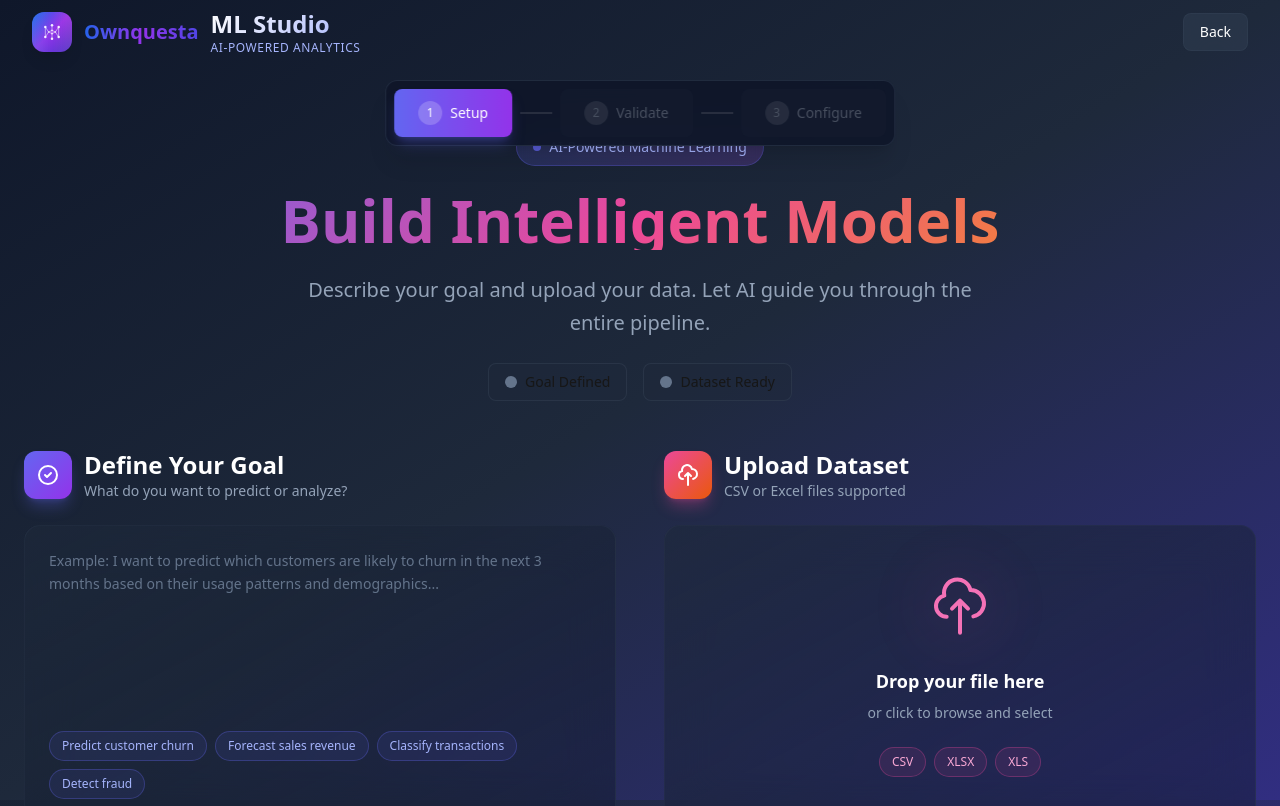
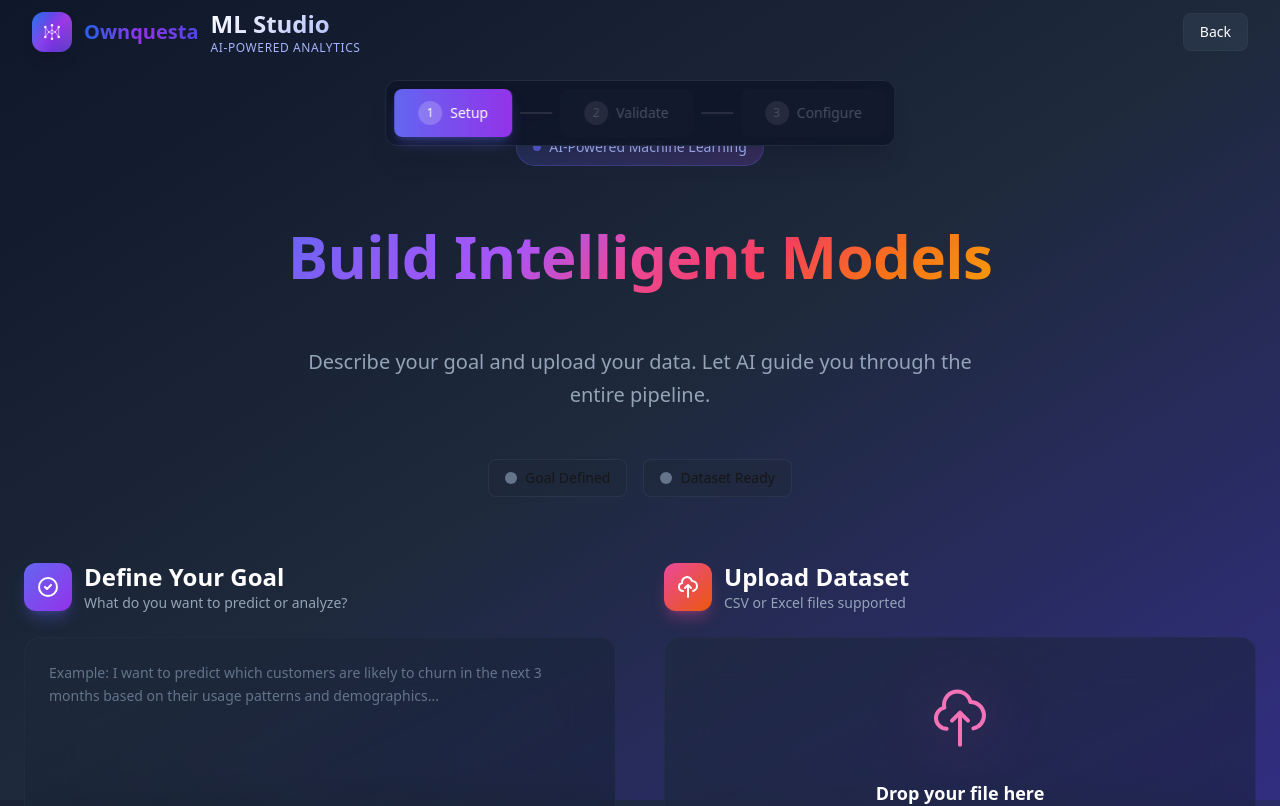
Before and after one commit to zeeelll/new_ownquesta, a Next.js app in the folder frontend/: page /ml/machine-learning in a window 1280 px wide. Shown: the top 806 px of the page. Built offline with nearby package versions, Linux system fonts and the light colour scheme.

Commit message:
ml page modify

```diff
--- a/frontend/app/ml/machine-learning/page.tsx
+++ b/frontend/app/ml/machine-learning/page.tsx
@@ -359,7 +359,17 @@ const MLStudioAdvanced: React.FC = () => {
         .animate-glow { animation: glow 3s ease-in-out infinite; }
         .animate-slide { animation: slideIn 0.5s ease-out; }
         .text-gradient { background: linear-gradient(135deg, #fff, #a5b4fc); -webkit-background-clip: text; -webkit-text-fill-color: transparent; }
-        .text-gradient-rainbow { background: linear-gradient(135deg, #6366f1, #ec4899, #f59e0b); -webkit-background-clip: text; -webkit-text-fill-color: transparent; }
+        .text-gradient-rainbow {
+          background: linear-gradient(135deg, #6366f1, #8b5cf6, #a855f7, #ec4899, #f43f5e, #f97316, #f59e0b);
+          -webkit-background-clip: text;
+          -webkit-text-fill-color: transparent;
+          background-clip: text;
+          display: inline-block;
+          line-height: 1.2;
+          padding: 0.1em 0;
+          letter-spacing: -0.01em;
+          font-weight: 900;
+        }
       `}</style>
 
       {/* Clean Simple Background */}
@@ -425,12 +435,18 @@ const MLStudioAdvanced: React.FC = () => {
         {currentStep === 'setup' && (
           <div className="animate-slide space-y-8">
             {/* Header Section */}
-            <div className="text-center space-y-6 mb-12">
+            <div className="text-center space-y-12 mb-16">
               <div className="inline-flex items-center gap-2 px-4 py-2 rounded-full bg-gradient-to-r from-indigo-500/20 to-purple-500/20 border border-indigo-500/30 backdrop-blur-sm">
                 <div className="w-2 h-2 rounded-full bg-indigo-500 animate-pulse" />
                 <span className="text-sm text-indigo-300 font-medium">AI-Powered Machine Learning</span>
               </div>
-              <h2 className="text-5xl md:text-6xl font-bold text-gradient-rainbow">Build Intelligent Models</h2>
+
+              <div className="mt-16">
+                <h2 className="text-5xl md:text-6xl font-bold text-gradient-rainbow leading-relaxed">
+                  Build Intelligent Models
+                </h2>
+              </div>
+
               <p className="text-xl text-slate-400 max-w-2xl mx-auto leading-relaxed">Describe your goal and upload your data. Let AI guide you through the entire pipeline.</p>
 
               {/* Progress Indicators */}
```
